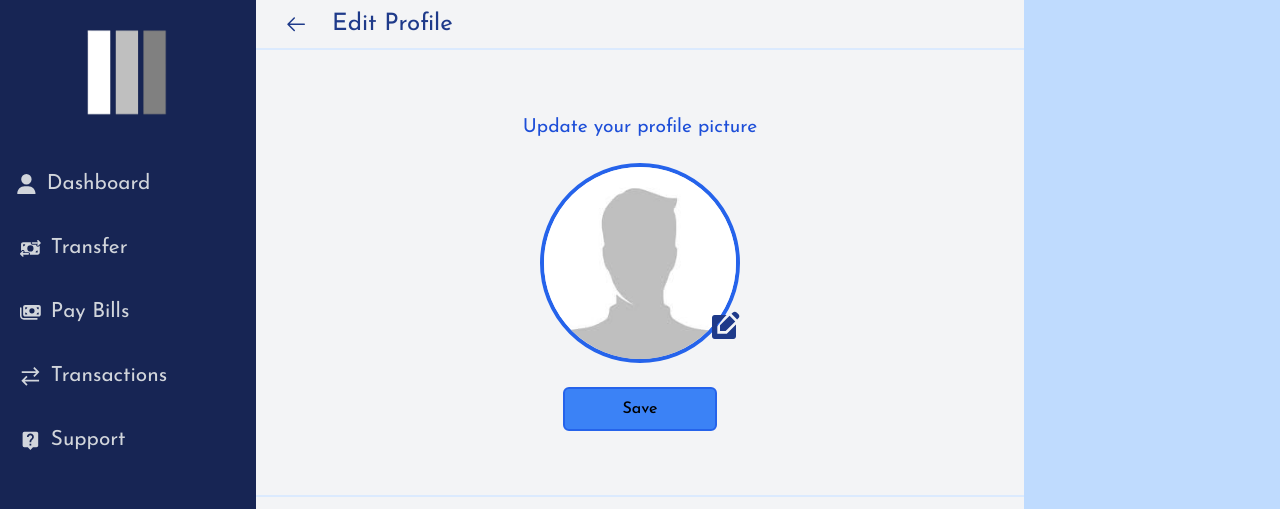
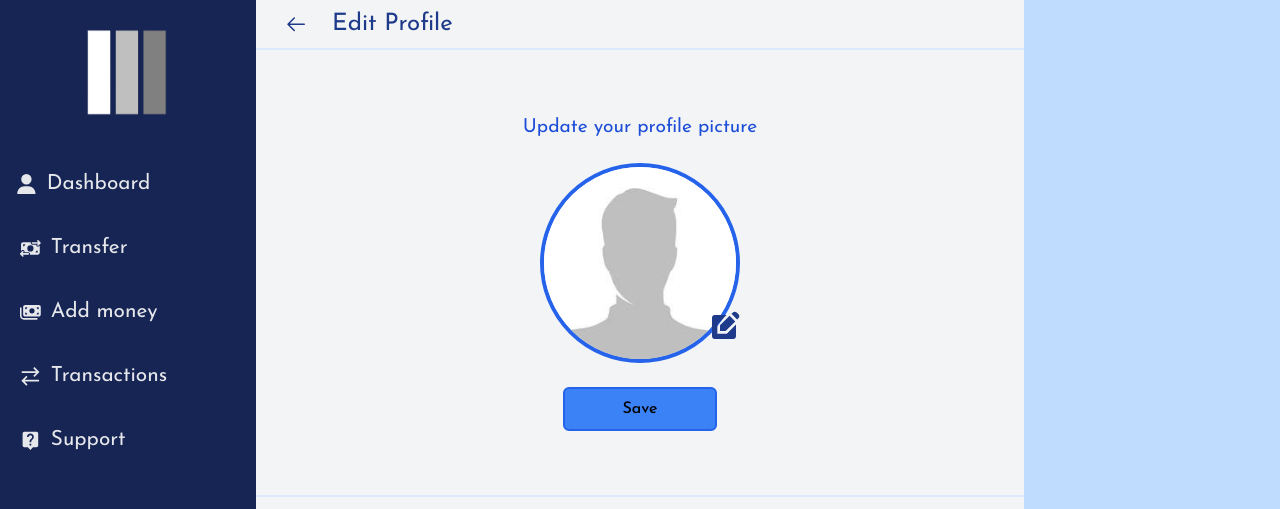
Before and after one commit to Lord-Tender/Bank-App-VTU-System-, a React (Vite) app in the folder front end/: page /user/dashboard/profile in a window 1280 px wide. Shown: the top 509 px of the page. Built offline with nearby package versions, Linux system fonts and the light colour scheme; no server answers; sample sign-in values are in the browser's storage.

Commit message:
Few changes

```diff
--- a/front end/src/Components/Siderbar.jsx
+++ b/front end/src/Components/Siderbar.jsx
@@ -21,31 +21,31 @@ const Siderbar = () => {
             <IoIosArrowBack />
           </div>
           <img src={logo} alt="" className='h-[13%] mt-5  mx-auto' style={{ paddingLeft: "-0.3rem" }} />
-          <NavLink to='/user/dashboard' className={`text-gray-300 flex text-[1.3rem] items-center gap-2.5 ps-4 mt-8 h-14 justify-items-center align-items-center hover:bg-gray-700 hover:text-white ${location.pathname === '/user/dashboard' ? 'border-l-4 border-blue-100 ps-4' : ''
+          <NavLink to='/user/dashboard' className={`text-gray-200 flex text-[1.3rem] items-center gap-2.5 ps-4 mt-8 h-14 justify-items-center align-items-center hover:bg-gray-700 hover:text-white ${location.pathname === '/user/dashboard' ? 'border-l-4 border-blue-100 ps-4' : ''
             }`}>
             <FaUser />
             <p>Dashboard</p>
           </NavLink>
 
-          <NavLink to='/user/dashboard/transfer' className={`text-gray-300 flex text-[1.3rem] items-center gap-2.5 ps-5 mt-2 h-14 justify-items-center align-items-center hover:bg-gray-700 hover:text-white ${location.pathname === '/user/dashboard/transfer' ? 'border-l-4 border-blue-100 ps-4' : ''
+          <NavLink to='/user/dashboard/transfer' className={`text-gray-200 flex text-[1.3rem] items-center gap-2.5 ps-5 mt-2 h-14 justify-items-center align-items-center hover:bg-gray-700 hover:text-white ${location.pathname === '/user/dashboard/transfer' ? 'border-l-4 border-blue-100 ps-4' : ''
             }`}>
             <FaMoneyBillTransfer />
             <p>Transfer</p>
           </NavLink>
 
-          <NavLink to='/user/dashboard/pay-bills' className={`text-gray-300 flex text-[1.3rem] items-center gap-2.5 ps-5 mt-2 h-14 justify-items-center align-items-center hover:bg-gray-700 hover:text-white ${location.pathname === '/user/dashboard/pay-bills' ? 'border-l-4 border-blue-100 ps-4' : ''
+          <NavLink to='/user/dashboard/fund_wallet' className={`text-gray-200 flex text-[1.3rem] items-center gap-2.5 ps-5 mt-2 h-14 justify-items-center align-items-center hover:bg-gray-700 hover:text-white ${location.pathname === '/user/dashboard/fund_wallet' ? 'border-l-4 border-blue-100 ps-4' : ''
             }`}>
             <FaMoneyBills />
-            <p>Pay Bills</p>
+            <p>Add money</p>
           </NavLink>
 
-          <NavLink to='/user/dashboard/transactions' className={`text-gray-300 flex text-[1.3rem] items-center gap-2.5 ps-5 mt-2 h-14 justify-items-center align-items-center hover:bg-gray-700 hover:text-white ${location.pathname === '/user/dashboard/transactions' ? 'border-l-4 border-blue-100 ps-3.5' : ''
+          <NavLink to='/user/dashboard/transactions' className={`text-gray-200 flex text-[1.3rem] items-center gap-2.5 ps-5 mt-2 h-14 justify-items-center align-items-center hover:bg-gray-700 hover:text-white ${location.pathname === '/user/dashboard/transactions' ? 'border-l-4 border-blue-100 ps-3.5' : ''
             }`}>
             <GrTransaction />
             <p>Transactions</p>
           </NavLink>
 
-          <NavLink to='/user/dashboard/help' className={`text-gray-300 flex text-[1.3rem] items-center gap-2.5 ps-5 mt-2 h-14 justify-items-center align-items-center hover:bg-gray-700 hover:text-white ${location.pathname === '/user/dashboard/help' ? 'border-l-4 border-blue-100 ps-4' : ''
+          <NavLink to='/user/dashboard/help' className={`text-gray-200 flex text-[1.3rem] items-center gap-2.5 ps-5 mt-2 h-14 justify-items-center align-items-center hover:bg-gray-700 hover:text-white ${location.pathname === '/user/dashboard/help' ? 'border-l-4 border-blue-100 ps-4' : ''
             }`}>
             <MdLiveHelp />
             <p>Support</p>
--- a/front end/src/Pages/Dashboard.jsx
+++ b/front end/src/Pages/Dashboard.jsx
@@ -125,10 +125,10 @@ const Dashboard = () => {
               <p>View History</p>
               <FaLongArrowAltRight />
             </NavLink>
-            <NavLink to='/user/dashboard/fund_wallet' className='flex items-center justify-center gap-1 bg- mt-4 w-[50%] md:w-[25%] lg:w-[23%] rounded absolute top-2 right-9 text-white bg-black '>
+            {/* <NavLink to='/user/dashboard/fund_wallet' className='flex items-center justify-center gap-1 bg- mt-4 w-[50%] md:w-[25%] lg:w-[23%] rounded absolute top-2 right-9 text-white bg-black '>
               <p>Add money</p>
               <IoMdAdd />
-            </NavLink>
+            </NavLink> */}
           </div>
 
           <div className="mainBody mt-14 p-1 md:px-5 lg:px-5 flex justify-between relative" style={{ fontFamily: '"Josefin Sans", sans-serif' }}>
--- a/front end/src/Pages/SignIn.jsx
+++ b/front end/src/Pages/SignIn.jsx
@@ -101,7 +101,7 @@ const SignIn = () => {
                                 type="password" placeholder='Password' name='password' id='password'
                                 onBlur={formik.handleBlur}
                                 onChange={formik.handleChange} value={formik.values.password} />
-                            <div className='text-[1.5rem] absolute right-3 top-4'>
+                            <div className='text-[1.5rem] absolute right-3 top-4 cursor-pointer'>
                                 <BiHide className='hidden' id='hidePassword' onClick={hidePassword} />
                                 <BiShow id='showPassword' onClick={showPassword} />
                             </div>
--- a/front end/src/Pages/SignUp.jsx
+++ b/front end/src/Pages/SignUp.jsx
@@ -147,7 +147,7 @@ const SignUp = () => {
                                 type="password" placeholder='Password' name='password' id='password'
                                 onBlur={formik.handleBlur}
                                 onChange={formik.handleChange} value={formik.values.password} />
-                            <div className='text-[1.5rem] absolute right-3 top-4'>
+                            <div className='text-[1.5rem] absolute right-3 top-4 cursor-pointer'>
                                 <BiHide className='hidden' id='hidePassword' onClick={hidePassword} />
                                 <BiShow id='showPassword' onClick={showPassword} />
                             </div>
```
